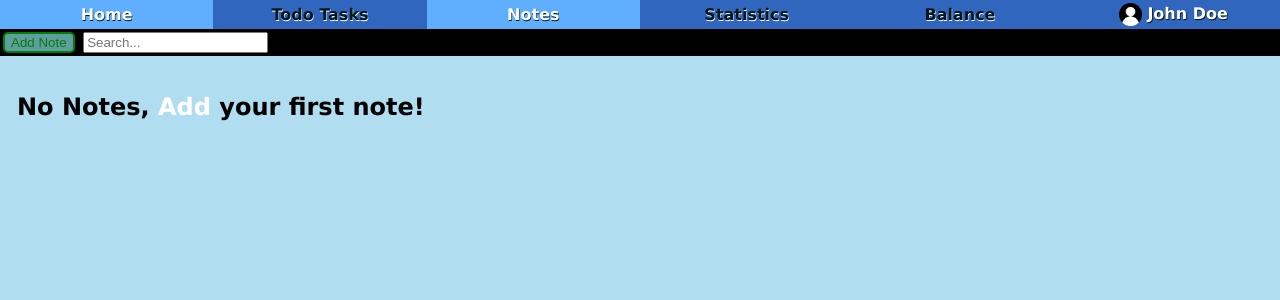
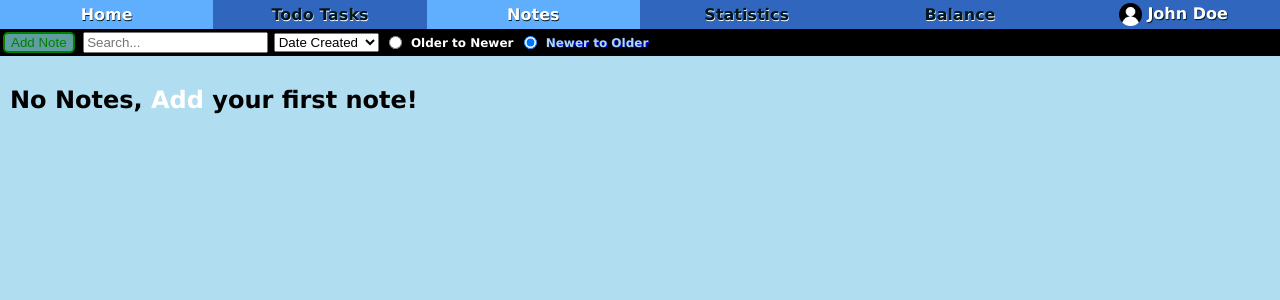
Before and after one commit to DeAdShOt99000/interactive, a Django app: page /notes in a window 1280 px wide. Shown: the top 300 px of the page. Run offline with Django 4.2, Linux system fonts and the light colour scheme; a user stored in the database is signed in; data comes from the database, SQL or seed files in the repository; both versions use the stored data as it was after the commit.

Commit message:
started sorting function

```diff
--- a/accounts/static/css/notes-style.css
+++ b/accounts/static/css/notes-style.css
@@ -21,6 +21,19 @@
     border-color: cadetblue;
     color: cadetblue;
     background-color: green;
+}
+
+.sort-order {
+    font-size: 12px;
+}
+input.sort-order {
+    position: relative;
+    top: 2px;
+}
+
+input.sort-order:checked + label {
+    color: lightblue;
+    text-shadow: blue 1px 1px 1px;
 }
 
 .notes-container {
@@ -207,6 +220,8 @@
 }
 
 .no-notes-add-note {
+    color: black;
+    padding: 10px;
     display: none;
 }
 
--- a/accounts/static/js/notes_script.js
+++ b/accounts/static/js/notes_script.js
@@ -78,6 +78,7 @@
         cancelBtn.onclick = function(){
             notesContainer.removeChild(newNoteForm);
             currentElement = false
+            noNotesAddNote.style.display = 'block'
         }
         // currentElement = 'pending-new-note'
         pendingNewNote = true
@@ -115,7 +116,7 @@
             notesContainer.removeChild(noteForm)
         }
         currentElement = false
-        if (notesContainer.children.length < 2){
+        if (notesContainer.children.length < 1){
             noNotesAddNote.style.display = 'block'
             // console.log('Inside')
         }
@@ -211,7 +212,7 @@
         .then(function(){
             notesContainer.removeChild(noteElement)
             // console.log(notesContainer.children)
-            if (notesContainer.children.length < 2){
+            if (notesContainer.children.length < 1){
                 noNotesAddNote.style.display = 'block'
             }
         })
@@ -245,7 +246,7 @@
     .then(data => {
         const jsonData = JSON.parse(data)
         // console.log(jsonData)
-        notesContainer.removeChild(document.querySelector('.loading'))
+        document.body.removeChild(document.querySelector('.loading'))
 
         if (Object.keys(jsonData).length < 1){
             noNotesAddNote.style.display = 'block'
@@ -289,6 +290,93 @@
     search.addEventListener('change', function(){
         //
     })
+
+    const sortBy = document.getElementById('sort-by')
+
+    const sortAsc = document.getElementById('asc')
+    const sortAscLabel = document.querySelector(`label[for="${sortAsc.id}"]`)
+
+    const sortDes = document.getElementById('des')
+    const sortDesLabel = document.querySelector(`label[for="${sortDes.id}"]`)
+
+    sortBy.addEventListener('change', function(){
+        switch (sortBy.value){
+            case 'date-created': setSortOrder('Older to Newer', 'Newer to Older', 'des'); break;
+            case 'date-updated': setSortOrder('Older to Newer', 'Newer to Older', 'des'); break;
+            case 'subject': setSortOrder('A to Z', 'Z to A', 'asc'); break;
+            case 'favorite': setSortOrder('Favorite first', 'Favorite last', 'asc'); break;
+        }
+    })
+
+    function setSortOrder(ascLabel, desLabel, order){
+        sortAscLabel.innerText = ascLabel
+        sortDesLabel.innerText = desLabel
+
+        if (order == 'asc'){
+            sortAsc.setAttribute('checked', '')
+            sortDes.removeAttribute('checked')
+        } else if (order == 'des'){
+            sortAsc.removeAttribute('checked')
+            sortDes.setAttribute('checked', '')
+        }
+    }
+
+    function setSortBy(selectedSort, order){
+        let newArray = [...notesContainer.children] //[...X] is spread operator
+        // console.log(newArray)
+        switch (selectedSort){
+            case 'date-created':
+                newArray.sort((elem1, elem2) => {
+                    // console.log(new Date(elem1.querySelector('.created-span .date-text').id))
+                    const date1 = new Date(elem1.querySelector('.created-span .date-text').id.slice(1));
+                    const date2 = new Date(elem2.querySelector('.created-span .date-text').id.slice(1));
+                    if (order == 'asc'){
+                        return date1 - date2
+                    } else if (order == 'des'){
+                        return date2 - date1
+                    }
+                }); break;
+            case 'date-updated':
+                newArray.sort((elem1, elem2) => {
+                    // console.log(new Date(elem1.querySelector('.updated-span .date-text').id.slice(1)))
+                    const date1 = new Date(elem1.querySelector('.updated-span .date-text').id.slice(1));
+                    const date2 = new Date(elem2.querySelector('.updated-span .date-text').id.slice(1));
+                    if (order == 'asc'){
+                        return date1 - date2
+                    } else if (order == 'des'){
+                        return date2 - date1
+                    }
+                }); break;
+            case 'subject':
+                newArray.sort((elem1, elem2) => {
+                    // console.log(elem2.querySelector('.unedit-subject').innerText)
+                    const subject1 = elem1.querySelector('.unedit-subject').innerText;
+                    const subject2 = elem2.querySelector('.unedit-subject').innerText;
+                    if (order == 'asc'){
+                        return subject1.localeCompare(subject2)
+                    } else if (order == 'des'){
+                        return subject2.localeCompare(subject1)
+                    }
+                }); break;
+            case 'favorite':
+                newArray.sort((elem1, elem2) => {
+                    // console.log(elem1.querySelector('.star-logo').src.includes('gold'))
+                    const fav1 = elem1.querySelector('.star-logo').src.includes('gold') ? 0: 1;
+                    const fav2 = elem2.querySelector('.star-logo').src.includes('gold') ? 0: 1;
+                    if (order == 'asc'){
+                        return fav1 - fav2
+                    } else if (order == 'des'){
+                        return fav2 - fav1
+                    }
+                }); break;
+
+
+        }
+        for (let n of newArray){
+            console.log(n)
+        }
+    }
+    setTimeout(function(){setSortBy('favorite', 'des')}, 500)
 
     function highlight(text, word){
         let start = 0
@@ -364,6 +452,7 @@
 
         const cDateText = document.createElement('span')
         cDateText.className = 'date-text'
+        cDateText.id = `c${noteObj.created_at}`
         cDateText.innerText = prettyDate(noteObj.created_at)
 
         // const d = new Date(noteObj.created_at)
@@ -375,6 +464,7 @@
 
         const uDateText = document.createElement('span')
         uDateText.className = 'date-text'
+        uDateText.id = `u${noteObj.updated_at}`
         uDateText.innerText = prettyDate(noteObj.updated_at)
 
         const scBtns = document.createElement('div')
--- a/accounts/templates/notes.html
+++ b/accounts/templates/notes.html
@@ -26,14 +26,25 @@
     <div class="top-bar">
         <button class="add-note">Add Note</button>
         <input type="search" class="search" placeholder="Search...">
+        <select name="sort-by" id="sort-by">
+            <option value="date-created" selected>Date Created</option>
+            <option value="date-updated">Date Updated</option>
+            <option value="subject">Subject</option>
+            <option value="favorite">Favorite</option>
+        </select>
+        <input type="radio" class="sort-order" name="sort-order" id="asc">
+        <label for="asc" class="sort-order">Older to Newer</label>
+        <input type="radio" class="sort-order" name="sort-order" id="des" checked>
+        <label for="des" class="sort-order">Newer to Older</label>
     </div>
+
     <span style="display: none;" class="csrf">{% csrf_token %}</span>
     <span style="display: none;" class="star-logo-src">{% static 'img/star-logo.png' %}</span>
     <span style="display: none;" class="gold-star-logo-src">{% static 'img/gold-star-logo.png' %}</span>
     <span style="display: none;" class="delete-logo-src">{% static 'img/delete-logo.png' %}</span>
+    <h2 class="no-notes-add-note">No Notes, <span>Add</span> your first note!</h2>
+    <img src="{% static 'img/spinner.gif' %}" class="loading" alt="loading...">
     <div class="notes-container">
-        <h2 class="no-notes-add-note">No Notes, <span>Add</span> your first note!</h2>
-        <img src="{% static 'img/spinner.gif' %}" class="loading" alt="loading...">
         {% comment %}
         <!--
         <div class="note-form note-element">
--- a/accounts/views.py
+++ b/accounts/views.py
@@ -173,7 +173,10 @@ class NotesView(View):
 
 class NotesJson(View):
     def get(self, request):
-        notes = Notes.objects.filter(owner=request.user).order_by('-updated_at')
+        try:
+            notes = Notes.objects.filter(owner=request.user).order_by('-updated_at')
+        except:
+            return JsonResponse('{}', safe=False)
         serialized = serializers.serialize('json', notes)
         return JsonResponse(serialized, safe=False)
 
```
Also changed, not shown: db.sqlite3.
